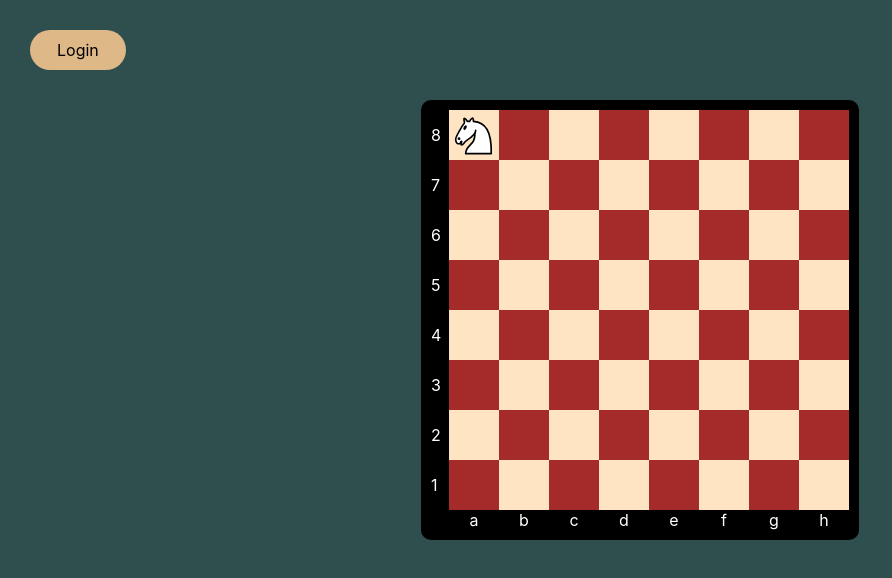
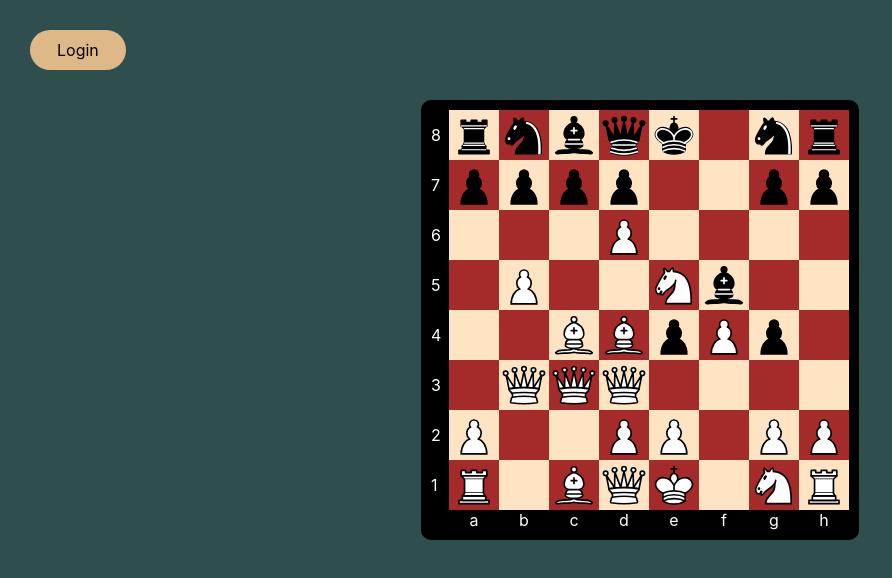
Before and after one commit to samchamani/king-of-the-hill-ai, a React (Create React App) app: page / in a window 1280 px wide. Shown: the top 578 px of the page, without its empty margins (0-892 px from the left). Built offline with nearby package versions, Linux system fonts and the light colour scheme.

Commit message:
addedFigs

```diff
--- a/src/App.tsx
+++ b/src/App.tsx
@@ -1,6 +1,7 @@
 import "./App.css";
 import * as React from "react";
 import { Board } from "./View/Board";
+import { figType } from "./View/Figure";
 // fuer Server Kommunikation
 // let ws = new WebSocket("ws://localhost:8025/websockets/game");
 
@@ -13,15 +14,16 @@ function App() {
   //   let parsedMessage = JSON.parse(message);
   //   console.log("Message from server: \n" + message);
   // };
-  console.log(parseFEN("rnbqkbnr/pppppppp/8/8/8/8/PPPPPPPP/RNBQKBNR"));
 
+  const exampleFEN =
+    "rnbqk1nr/pppp2pp/3P4/1P2Nb2/2BBpPp1/1QQQ4/P2PP1PP/R1BQK1NR";
 
   return (
     <>
       <div className="login" onClick={handleClick}>
         {"Login"}
       </div>
-      <Board fen={"rnbqkbnr/pppppppp/8/8/8/8/PPPPPPPP/RNBQKBNR"} />
+      <Board board={parseFEN(exampleFEN)} />
     </>
   );
 }
@@ -36,7 +38,7 @@ const handleClick = () => {
   // );
 };
 
-const parseFEN = (fen: string) => {
+const parseFEN = (fen: string): figType[][] => {
   const board = Array.from(Array(8), () => new Array(8));
   const rows = fen.split("/");
   if (rows.length === 8) {
--- a/src/View/Board.tsx
+++ b/src/View/Board.tsx
@@ -1,38 +1,41 @@
-import * as React from 'react';
-import { BoardRow } from './BoardRow';
-import { Figures } from './Figures';
-import './Board.css'
+import * as React from "react";
+import { BoardRow } from "./BoardRow";
+import { Figures } from "./Figures";
+import "./Board.css";
+import { figType } from "./Figure";
 
-const LETTERS = ['a','b','c','d','e','f','g','h']
+const LETTERS = ["a", "b", "c", "d", "e", "f", "g", "h"];
 
 /**
  * Board representation
  */
 export interface BoardProps {
-  fen: string;
+  board: figType[][];
 }
 
 export const Board = (props: BoardProps) => {
-
   const rows = [];
-  for (let i = 8; i>=1; i--) {
-    rows.push(<BoardRow
-      key={`row-${i}`}
-      rowNumber={i}
-      isWhiteLeft={i % 2 === 0}/>)
+  for (let i = 8; i >= 1; i--) {
+    rows.push(
+      <BoardRow key={`row-${i}`} rowNumber={i} isWhiteLeft={i % 2 === 0} />
+    );
   }
 
-  const colLetters = []
-  for (const l of LETTERS){
-    colLetters.push(<div key={`col-${l}`} className="chess-board-col-letter">{l}</div>)
+  const colLetters = [];
+  for (const l of LETTERS) {
+    colLetters.push(
+      <div key={`col-${l}`} className="chess-board-col-letter">
+        {l}
+      </div>
+    );
   }
   return (
-    <div className='chess-board-and-figures'>
-      <div className='chess-board'>
+    <div className="chess-board-and-figures">
+      <div className="chess-board">
         {rows}
         <div className="chess-board-col-letters">{colLetters}</div>
       </div>
-      <Figures fen={props.fen} />
+      <Figures board={props.board} />
     </div>
-  )
+  );
 };
--- a/src/View/Figure.tsx
+++ b/src/View/Figure.tsx
@@ -12,27 +12,40 @@ export type figType =
   | "R"
   | "r"
   | "P"
-  | "p";
-
-export type colType = "a" | "b" | "c" | "d" | "e" | "f" | "g" | "h";
-
-export type rowType = 1 | 2 | 3 | 4 | 5 | 6 | 7 | 8;
+  | "p"
+  | "";
 
 export interface FigureProps {
   fig: figType;
-  col: colType;
-  row: rowType;
+
+  /**
+   * Zahl von 1-8: steht für a bis h
+   */
+  col: number;
+
+  /**
+   * Zahl von 1-8
+   */
+  row: number;
 }
 
 export const Figure = (props: FigureProps) => {
+  const posStyles = {
+    top: (props.row - 1) * 50,
+    left: (props.col - 1) * 50,
+  };
+
+  console.log("figType,col,row:", props.fig, props.col, props.row);
   return (
     <div
       className={`chess-figure ${props.fig.toLowerCase() + isWhite(props.fig)}`}
+      style={posStyles}
     />
   );
 };
 
 function isWhite(str: string): string {
+  if (str === "") return "";
   str === str.toUpperCase() ? "white" : "black";
   return str === str.toUpperCase() ? "white" : "black";
 }
--- a/src/View/Figures.css
+++ b/src/View/Figures.css
@@ -9,6 +9,7 @@
   width: 50px;
   background-position: 50%;
   background-repeat: no-repeat;
+  position: absolute;
 }
 
 .chess-figure.kwhite {
--- a/src/View/Figures.tsx
+++ b/src/View/Figures.tsx
@@ -1,15 +1,27 @@
 import * as React from "react";
 import "./Figures.css";
-import { Figure } from "./Figure";
+import { figType, Figure } from "./Figure";
 
 export interface FiguresProps {
-  fen: string;
+  board: figType[][];
 }
 
 export const Figures = (props: FiguresProps) => {
-  return (
-    <div className="chess-figures">
-      <Figure fig="N" col="a" row={1} />
-    </div>
-  );
+  const figureList = [];
+  for (const row in props.board) {
+    const rowNumber = parseInt(row) + 1;
+    for (const col in props.board[row]) {
+      const colNumber = parseInt(col) + 1;
+      figureList.push(
+        <Figure
+          key={props.board[row][col] + colNumber + rowNumber}
+          fig={props.board[row][col]}
+          col={colNumber}
+          row={rowNumber}
+        />
+      );
+    }
+  }
+
+  return <div className="chess-figures">{figureList}</div>;
 };
```
